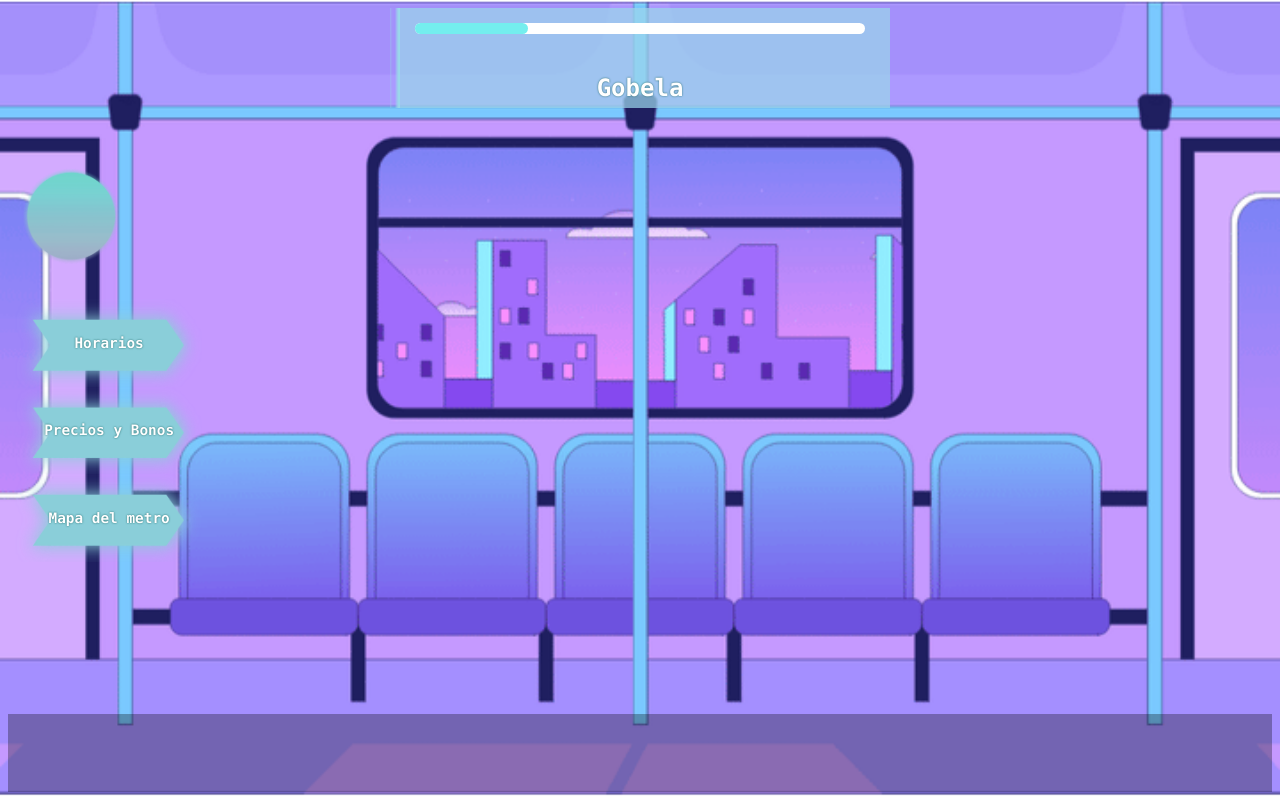
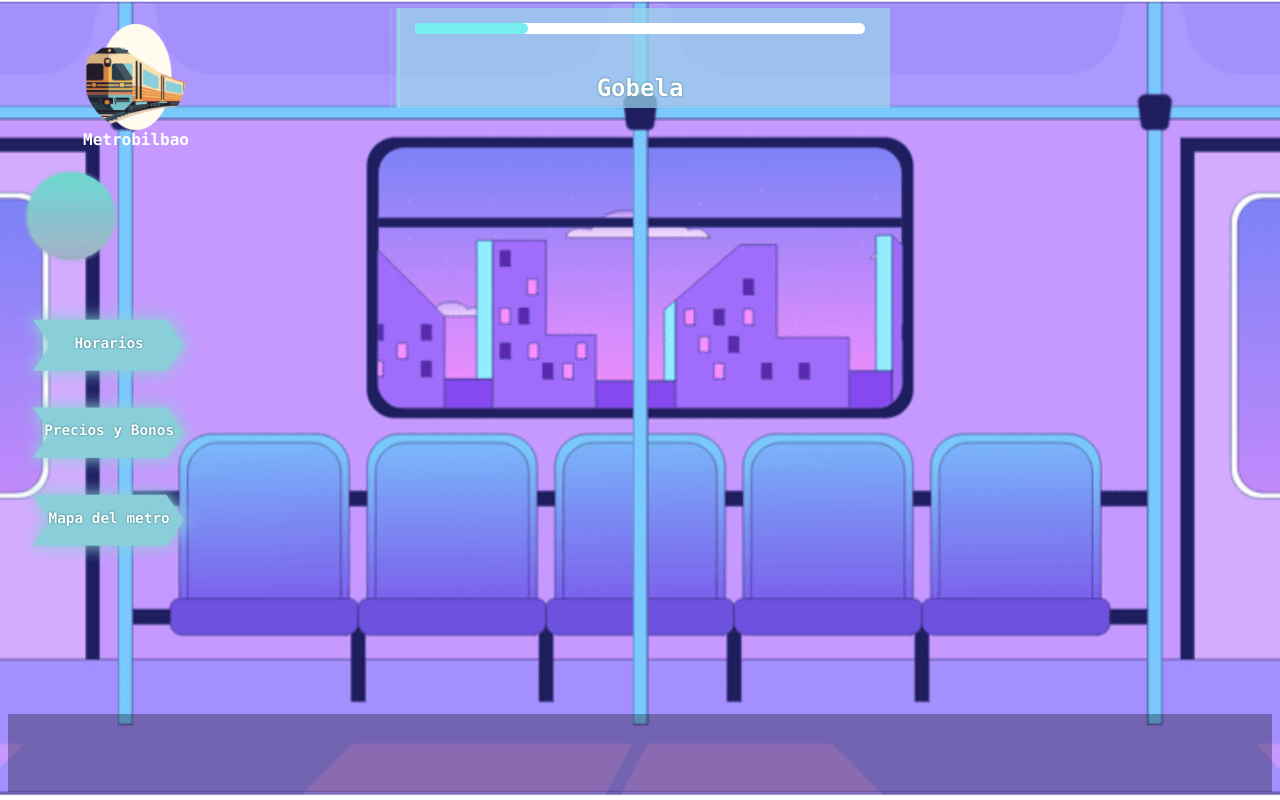
Before and after one commit to IbaiHD/pdihd, a plain HTML site: page index.html in a window 1280 px wide. Drawn offline with Linux system fonts and the light colour scheme.

Commit message:
Add files via upload
update del portatil día de clase 28/10

```diff
--- a/estilos.css
+++ b/estilos.css
@@ -58,6 +58,23 @@ body{
 #header{
 	height:10%;
 }
+
+		#webtitle{
+			display:block;
+			position:absolute;
+			margin-top:1.25%;
+			margin-left:5%;
+			float:left;
+			width:10%;
+			color:white;
+			text-align:center;
+			font-family:Lucida Console;
+			font-weight:600;
+		}
+
+		#logotitle{
+			width:100px;
+		}
 
 		#metrobilbao{
 			display:flex;
--- a/index.html
+++ b/index.html
@@ -2,9 +2,14 @@
 <head>
 <meta name="viewport" content="width=device-width, initial-scale=1.0" />
 <link rel="stylesheet" type="text/css" href="estilos.css">
+<title>Inicio</title>
+<link rel="icon" type="image/x-icon" href="favicon.ico">
 </head>
 <body>
 <div id=header>
+	<div id=webtitle>
+		<img id=logotitle src="imagenes/logo.png"/>Metrobilbao
+	</div>
 	<div id=metrobilbao>
 		<div id=progressbarcontainer>
 			<div id=progressbar></div>
```
Also changed, not shown: favicon.ico (added), imagenes/logo.png (added).
